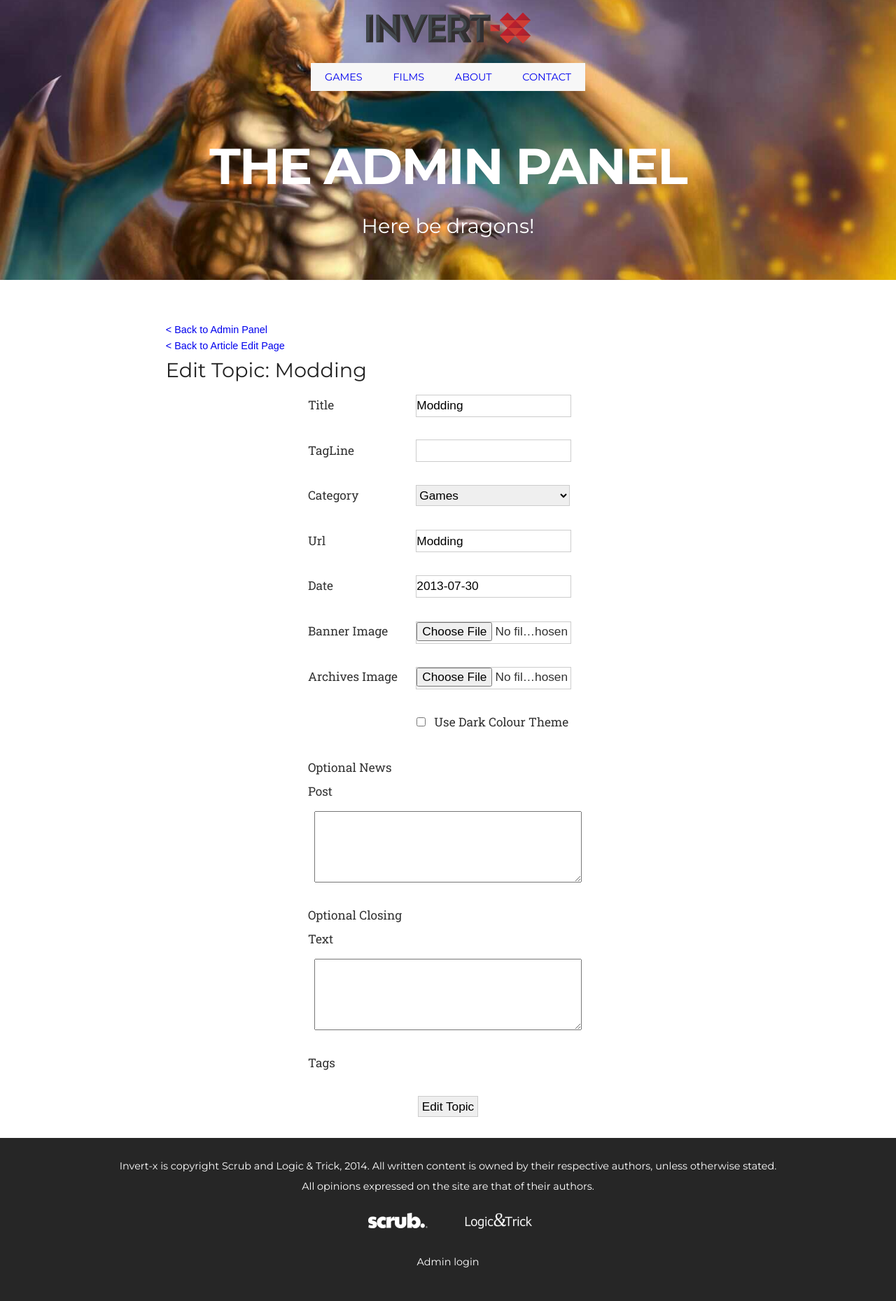
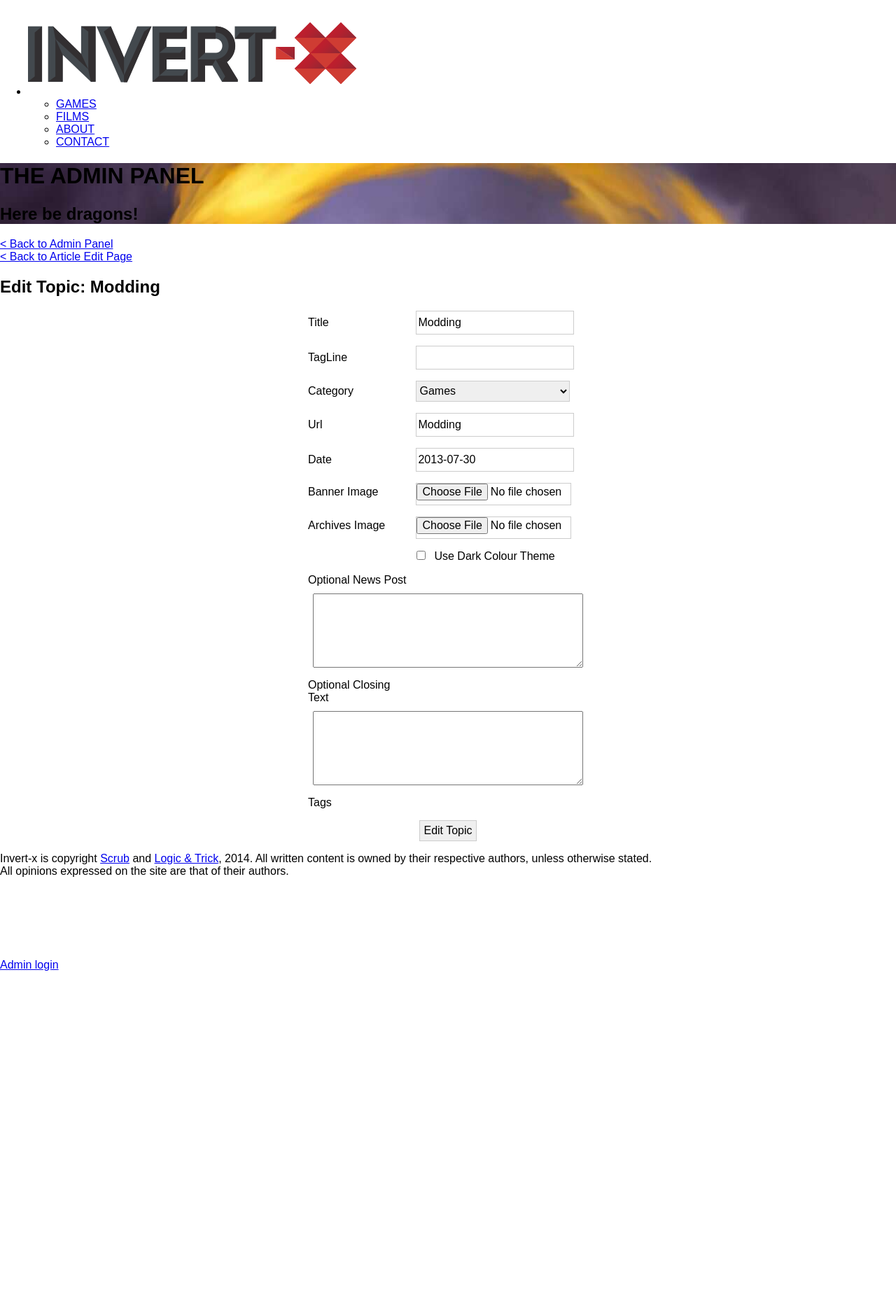
Before and after one commit to AJ292/Invert-x, a PHP site: page /admin-edit-topic.html in a window 1280 px wide. Shown: the whole page at 70% size. After the commit the page ends 1387 px from the top, so only its background shows below. Run offline with PHP 8.4, Linux system fonts and the light colour scheme.

Commit message:
Attempt 2 at removing stylesheets; background gradient applied to topic info div for articles.

```diff
--- a/Content/Styles/style-basic-page.css
+++ /dev/null
@@ -1,61 +0,0 @@
-.article-header-container, .article-header {
-	height: 400px !important;
-	background-position: center;
-}
-
-.topic-info {
-	padding-top: 140px !important;
-}
-
-.basic-page-container {
-	width: 70%;
-	margin: 0 auto;
-	overflow-x: hidden;
-}
-
-/*ADMIN SECTION*/
-.admin-tools-column {
-	width: 495px;
-	float: left;
-	margin-bottom: 20px;
-}
-
-.admin-nav {
-	list-style-type: none;
-	padding: 0;
-	margin: 20px 0 0 0;
-}
-
-.admin-nav li {
-	display: block;
-	width: 400px;
-	padding: 10px;
-	min-height: 40px;
-	line-height: 40px;
-	margin: 0 0 10px 0;
-	border: 1px solid #dedede;
-}
-
-.admin-nav li img {
-	height: 40px;
-	float: left;
-	margin: 0 10px 0 0;
-}
-
-.archive-table {
-	border-collapse: collapse;
-	width: 990px;
-	text-align: center;
-	margin-top: 20px;
-}
-
-.archive-table td {
-	width: 320px;
-	padding: 0 0 28px 0;
-}
-
-.archive-list {
-	width: 280px;
-	display: inline-block;
-	vertical-align: top;
-}
--- a/Content/Styles/style-common.css
+++ /dev/null
@@ -1,409 +0,0 @@
-/*GLOBALS*/
-* {
-	margin: 0;
-	padding: 0;
-}
-
-html {
-	min-width: 990px;
-	width: 100%;
-	height: 100%;
-	margin: 0 auto;
-	font-weight: 400;
-	line-height: 1.6em;
-	font-size: .9em;
-	font-family: "HelveticaNeue", Arial, sans-serif;
-	color: #333333;
-}
-
-body {
-	margin: 0 auto;
-	height: 100%;
-}
-
-a {
-	text-decoration: none;
-}
-
-h1 > a {
-	font-weight: 900;
-}
-
-h1 {
-	font-family: 'Montserrat', sans-serif;
-	margin: 0 0 20px 0;
-	padding: 0;
-	font-size: 5em;
-	font-weight: 900 !important;
-	line-height: 1.2em;
-	letter-spacing: -2px;
-}
-
-h2 {
-	color: #222222;
-	font-family: 'Montserrat', sans-serif;
-	font-size: 2em;
-	line-height: 1.6em;
-	font-weight: normal;
-}
-
-h3 {
-	font-size: 1em;
-	font-weight: 400;
-	font-family: 'Roboto Slab', serif;
-}
-
-h4 {
-	font-family: 'Montserrat', sans-serif;
-	font-weight: normal;
-}
-
-a:hover {
-	text-decoration: underline;
-}
-
-p {
-	margin: 0 0 30px 0;
-	vertical-align: top;
-	font-family: 'Roboto Slab', serif;
-	line-height: 2em;
-	font-size: 1.2em;
-}
-
-b, strong {
-	font-weight: bold;
-}
-
-i, em {
-	font-style: italic;
-}
-
-/*BBCODE*/
-.bb-subheading {
-	font-family: 'Montserrat', sans-serif;
-	font-size: 1.4em;
-}
-
-.bb-blockquote {
-	font-style: italic;
-	padding: 10px;
-	background-color: #dedede;
-}
-
-/*MAIN MENU*/
-.main-menu-container {
-	width: 100%;
-	height: 80px;
-	position: absolute;
-	top: 0;
-	z-index: 100;
-}
-
-.main-menu {
-	margin: 0 auto;
-	height: 80px;
-	line-height: 60px;
-	font-family: 'Montserrat', sans-serif;
-}
-
-.main-menu-nav {
-	list-style-type: none;
-	margin: 0 auto;
-	padding: 0;
-	height: 80px;
-	white-space: nowrap;
-	text-align: center;
-}
-
-.main-menu-nav li ul {
-	height: 0px;
-	display: inline-block;
-	margin: 0 auto;
-	text-align: center;
-	background-color: #f7f7f7;
-	list-style-type: none;
-	white-space: nowrap;
-	padding: 0;
-	line-height: 40px;
-	opacity: 0;
-	transition: height .3s ease, opacity .5s ease;
-}
-
-.main-menu-nav li ul li {
-	display: inline-block;
-	height: 40px;
-	line-height: 40px;
-	padding: 0 20px 0 20px;
-}
-
-.main-menu-nav li ul li a {
-	display: inline;
-	height: 40px;
-}
-
-.main-menu-logo {
-	line-height: 60px;
-	margin: 0 auto;
-}
-
-.main-menu-logo a {
-	display: block;
-	width: 360px;
-	height: 80px;
-	margin: 0 auto;
-}
-
-.menu-nav-x {
-	height: 60px;
-	margin: 10px 0 0 0;
-}
-
-.menu-nav-invert {
-	width: 0;
-	height: 60px;
-	transition: width 0.2s ease, opacity 0.4s ease;
-	opacity: 0;
-}
-
-.main-menu-logo:hover .menu-nav-invert {
-	opacity: 1;
-	width: 191px;
-}
-
-.main-menu-logo:hover > ul {
-	height: 40px;
-	opacity: 1;
-}
-
-.site-tools {
-	list-style-type: none;
-	color: #fff;
-	margin: 0 auto;
-	padding: 0;
-	text-align: center;
-	height: 58px;
-	width: 200px;
-}
-
-.site-tools li {
-	height: 20px;
-	width: 20px;
-	display: inline-block;
-	margin: 0 20px 0 20px;
-}
-
-.site-tools img {
-	width: 18px;
-}
-
-.site-tools a {
-}
-
-/*POST HEADER*/
-.article-header-container {
-	height: 100%;
-	max-height: 800px;
-	width: 100%;
-	background-position: left top;
-	background-repeat: no-repeat;
-	background-size: cover;
-	position: relative;
-	display: table;
-	overflow-x: hidden;
-}
-
-.topic-info {
-	padding: 10% 0 0 0;
-	white-space: nowrap;
-	color: #fff;
-	text-align: center;
-	margin: 0 auto;
-	display: table-cell;
-	vertical-align: middle;
-	width: 100%;
-	max-width: 1400px;
-}
-
-.topic-info a {
-	color: #ffffff !important;
-}
-
-.topic-info h2 {
-	color: #fff;
-	margin-top: 20px;
-}
-
-.topic-info h3 {
-	font-style: italic;
-	margin-top: 40px;
-}
-
-.content-jump {
-	font-size: 4em;
-	position: absolute;
-	bottom: 25px;
-	text-align: center;
-	width: 100%;
-}
-
-.content-jump img {
-	width: 60px;
-	height: 60px;
-}
-
-.article-nav {
-	width: 100%;
-	top: 50%;
-	position: absolute;
-	left: 0;
-	z-index: 1000;
-	white-space: nowrap;
-	overflow-x: hidden;
-}
-
-.prev-article {
-	float: left;
-	width: 60px;
-	height: 60px;
-	transform: rotate(90deg);
-	-ms-transform:rotate(90deg); /* IE 9 */
-	-webkit-transform:rotate(90deg); /* Opera, Chrome, and Safari */
-}
-
-.next-article {
-	float: right;
-	width: 60px;
-	height: 60px;
-	transform: rotate(270deg);
-	-ms-transform:rotate(270deg); /* IE 9 */
-	-webkit-transform:rotate(270deg); /* Opera, Chrome, and Safari */
-}
-
-.prev-article img, .next-article img {
-	width: 60px;
-}
-
-/*CONTENT CONTAINER*/
-.content-container {
-   	background-color: #fff;
-	width: 90%;
-	margin: 0px auto;
-	padding: 60px 0 0 0;
-	clear: both;
-	position: static !important;
-}
-
-/*POST*/
-.post-container {
-	width: 90%;
-	max-width: 1400px;
-	margin: 0 auto;
-	overflow-x: hidden;
-}
-
-.closing-paragraph {
-	text-align: center;
-	font-size: 1.4em;
-}
-
-.post-one, .post-two {
-	overflow-x: hidden;
-}
-
-.author-container {
-	width: 100%;
-	min-height: 174px;
-	margin-bottom: 8%;
-}
-
-.author-info {
-	text-align: center;
-}
-
-.author-name {
-	font-family: "Lato", sans-serif;
-	font-weight: 900;
-}
-
-/*IMAGES*/
-.image {
-	margin: 0 auto 30px auto;
-	padding-bottom: 10px;
-	width: 100%;
-	color: #fff;
-	font-weight: 900;
-	font-size: 1.0em;
-}
-
-.image p {
-	width: auto;
-	margin: 0 20px 0 20px;
-	font-family: 'Montserrat', sans-serif;
-	text-align: center !important;
-}
-
-.image img {
-	width: 100%;
-}
-
-/*PULL QUOTE*/
-.pull-quote {
-	display: block;
-	width: 50%;
-	margin: 0 30px 30px 0;
-	float: left;
-	color: #fff;
-	font-family: 'Montserrat', sans-serif;
-	font-size: 1.6em;
-	line-height: 2em;
-	text-align: left !important;
-	text-transform: uppercase;
-}
-
-/*COMMENTS*/
-.comments-header {
-	color: #fff;
-	text-align: center;
-	display: block;
-	width: 90%;
-	margin: 0 auto;
-	font-family: 'Montserrat', sans-serif;
-	font-weight: 900;
-}
-
-.comments {
-	background-color: #fff;
-	padding: 5% 0 0 0;
-	margin: 0 auto;
-	width: 90%;
-}
-
-#disqus_thread {
-	width: 90%;
-	margin: 0 auto;
-}
-
-/*FOOTER*/
-#footer {
-	text-align: center;
-	margin: 0 auto 0 auto;
-	padding: 2% 0 2% 0;
-	color: #fff;
-    width: 100%;
-    background-color: #262626;
-}
-
-#footer p {
-	margin-bottom: 15px;
-	font-size: 1em;
-	font-family: 'Montserrat', sans-serif;
-}
-
-#footer p a {
-	color: #fff;
-}
-
-#footer img {
-	padding: 0 20px 0 20px;
-	width: 100px;
-}
```
Also changed, not shown: Content/Styles/style-archives.css (deleted, +0 -67 lines), Content/Styles/style-combined.css (+7 -0 lines), Content/Styles/style-discussion-article.css (deleted, +0 -99 lines), Content/Styles/style-dual-article.css (deleted, +0 -26 lines).
